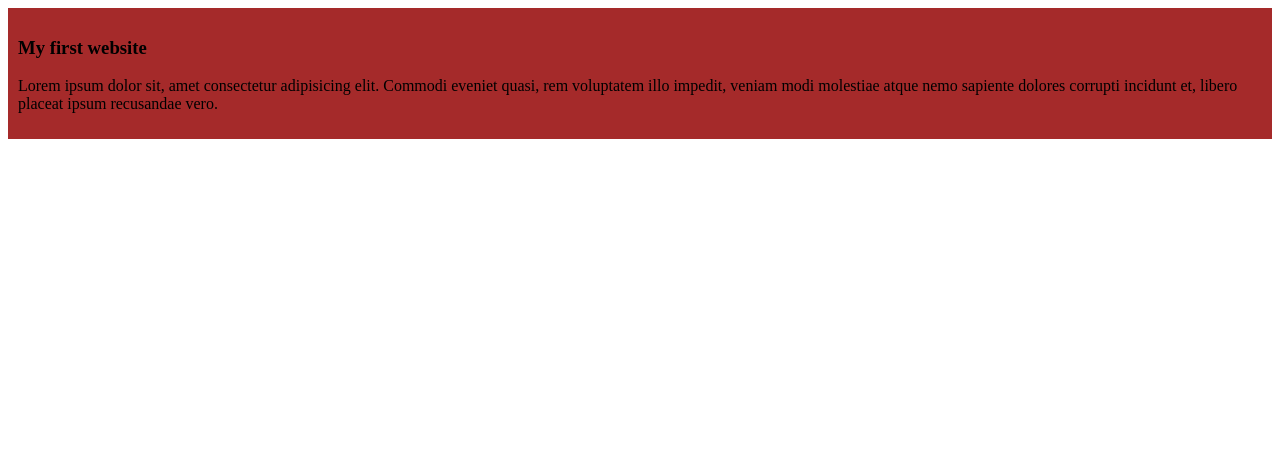
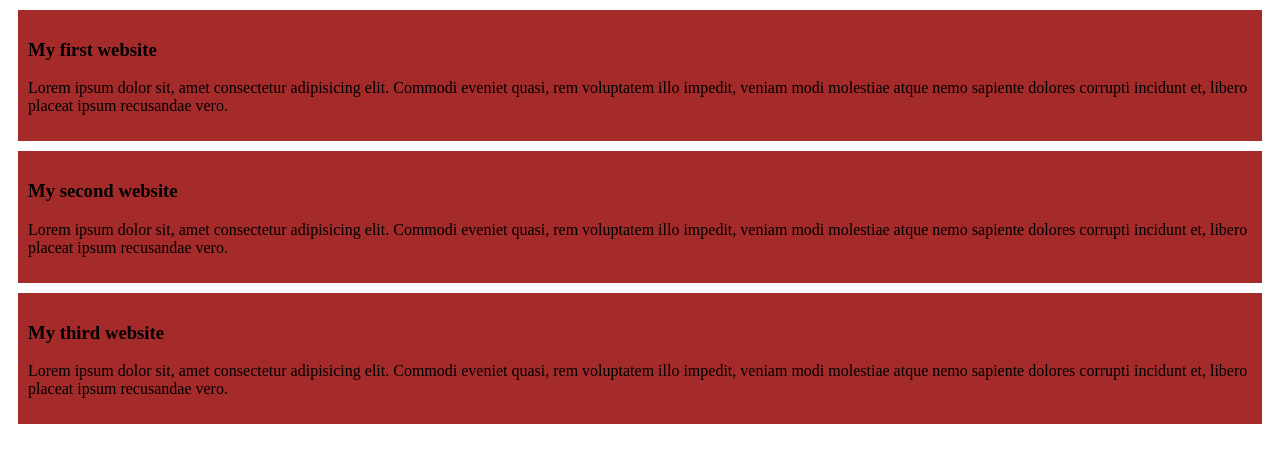
Before and after one commit to md-fajle-rabbi/my-simple-website, a plain HTML site: page index.html in a window 1280 px wide. Drawn offline with Linux system fonts and the light colour scheme.

Commit message:
added the second and third blog

```diff
--- a/index.html
+++ b/index.html
@@ -11,5 +11,13 @@
         <h3>My first website </h3>
         <p>Lorem ipsum dolor sit, amet consectetur adipisicing elit. Commodi eveniet quasi, rem voluptatem illo impedit, veniam modi molestiae atque nemo sapiente dolores corrupti incidunt et, libero placeat ipsum recusandae vero.</p>
     </div>
+    <div>
+        <h3>My second website </h3>
+        <p>Lorem ipsum dolor sit, amet consectetur adipisicing elit. Commodi eveniet quasi, rem voluptatem illo impedit, veniam modi molestiae atque nemo sapiente dolores corrupti incidunt et, libero placeat ipsum recusandae vero.</p>
+    </div>
+    <div>
+        <h3>My third website </h3>
+        <p>Lorem ipsum dolor sit, amet consectetur adipisicing elit. Commodi eveniet quasi, rem voluptatem illo impedit, veniam modi molestiae atque nemo sapiente dolores corrupti incidunt et, libero placeat ipsum recusandae vero.</p>
+    </div>
 </body>
 </html>
--- a/styles/blog.css
+++ b/styles/blog.css
@@ -1,4 +1,5 @@
 div{
     background-color: brown;
     padding: 10px;
+    margin: 10px;
 }
```
